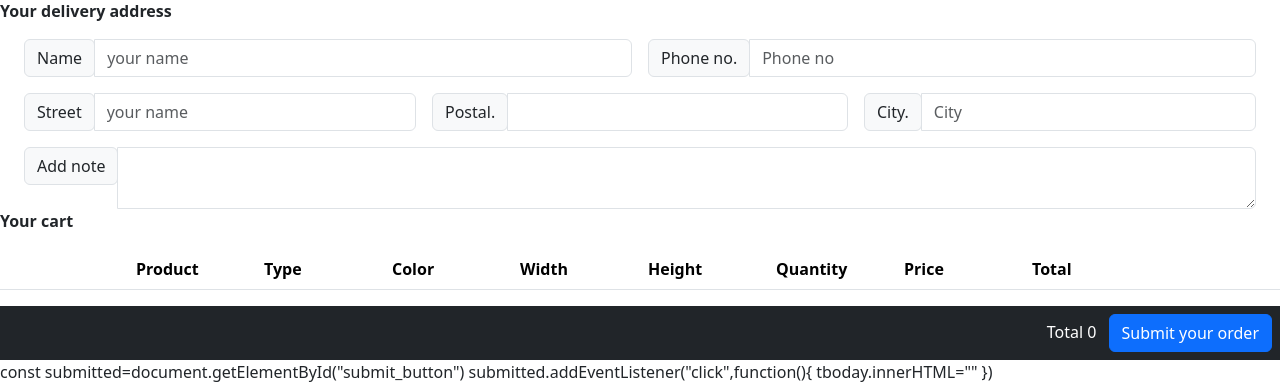
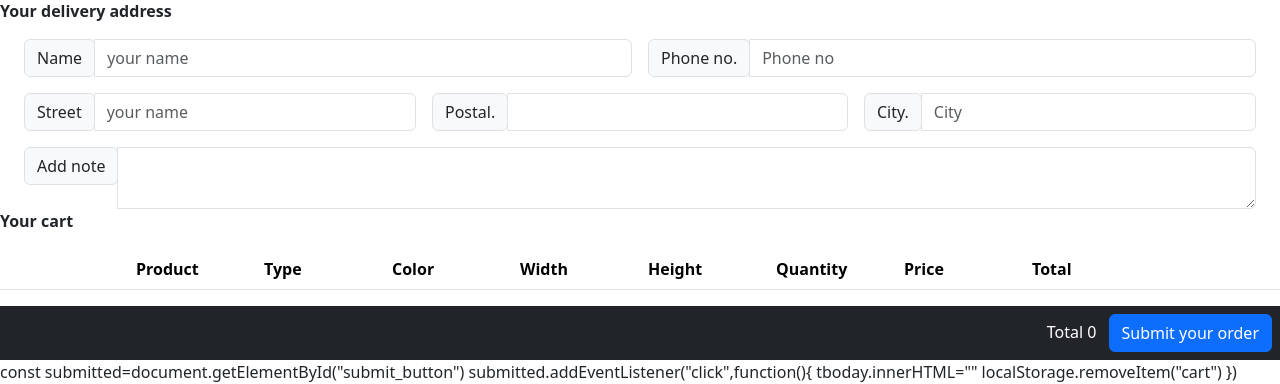
Before and after one commit to puttitays/newcompany, a Django app: page /products/cart in a window 1280 px wide. Shown: the part 601-985 px from the top of the page. Run offline with Django 5.2, Linux system fonts and the light colour scheme; data comes from the database, SQL or seed files in the repository; lists and menus that the app fills with data are empty.

Commit message:
Update Cart.html

```diff
--- a/templates/Cart.html
+++ b/templates/Cart.html
@@ -269,7 +269,7 @@ const submitted=document.getElementById("submit_button")
 
    submitted.addEventListener("click",function(){
     tboday.innerHTML=""
-
+localStorage.removeItem("cart")
 
 
 
```
